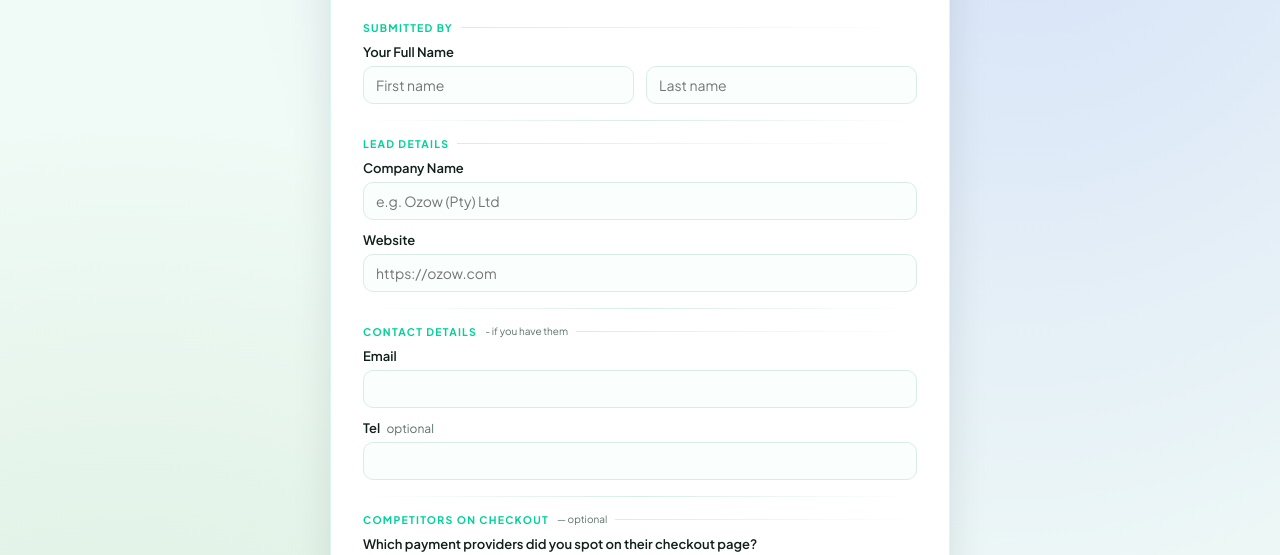
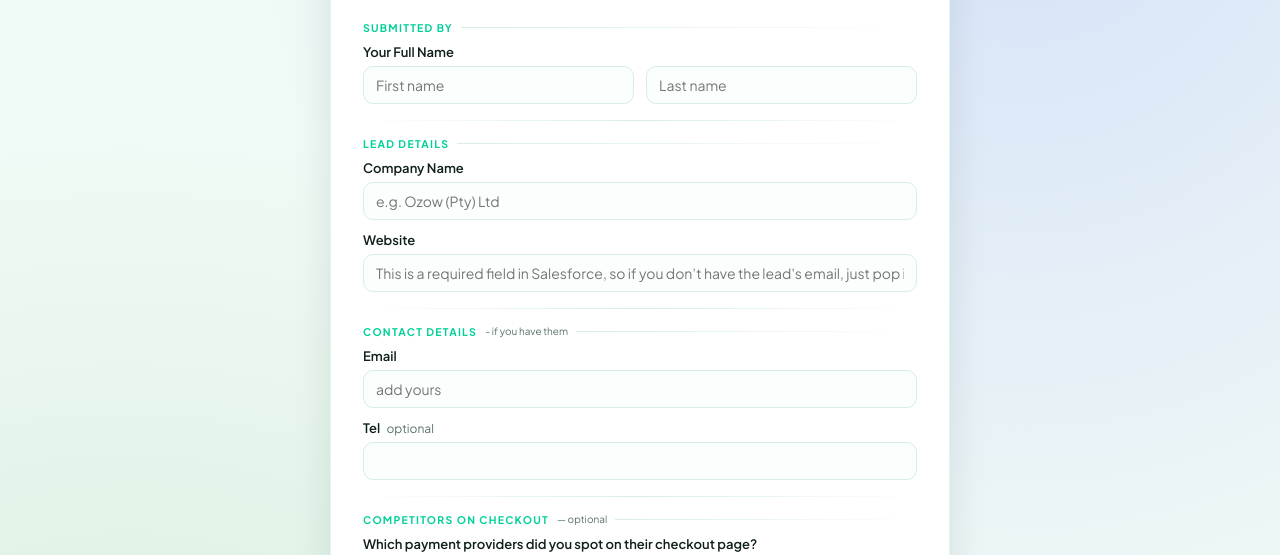
Before and after one commit to ZooFar/ozow-staff-lead-form, a plain HTML site: page index.html in a window 1280 px wide. Shown: the part 175-730 px from the top of the page. Drawn offline with Linux system fonts and the light colour scheme.

Commit message:
Update index.html

```diff
--- a/index.html
+++ b/index.html
@@ -288,7 +288,7 @@
 
     <div class="form-group">
       <label for="url">Website</label>
-      <input type="url" id="url" name="website" placeholder="https://ozow.com" />
+      <input type="url" id="url" name="website" placeholder="This is a required field in Salesforce, so if you don’t have the lead's email, just pop in yours :)" required/>
     </div>
 
     <div class="divider"></div>
@@ -298,7 +298,7 @@
 
 <div class="form-group">
   <label for="email">Email</label>
-  <input type="email" id="email" name="email" placeholder="" required />
+  <input type="email" id="email" name="email" placeholder="add yours" required />
 </div>
 
     <div class="form-group">
```
